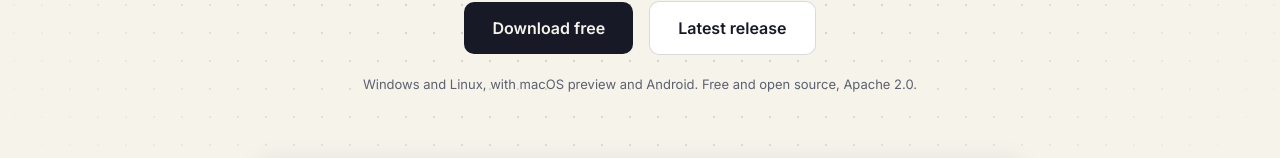
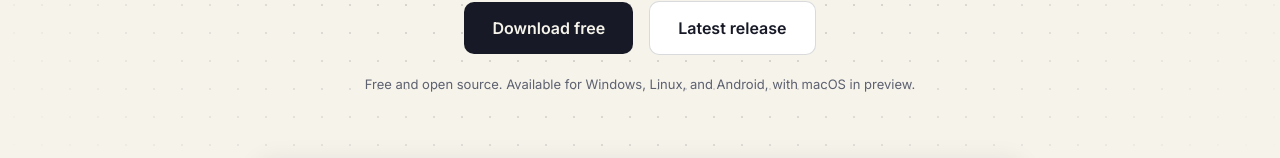
Before and after one commit to CW-Codewalnut/typemate-website, a Next.js app: page / in a window 1280 px wide. Shown: the part 541-699 px from the top of the page. Built offline with nearby package versions, Linux system fonts and the light colour scheme; no server answers.

Commit message:
copy: refine the hero platform line

```diff
--- a/components/hero.tsx
+++ b/components/hero.tsx
@@ -98,8 +98,8 @@ export function Hero() {
           transition={{ duration: 0.8, delay: 0.45 }}
           className="mt-5 text-[13px] text-muted"
         >
-          Windows and Linux, with macOS preview and Android. Free and open
-          source, Apache 2.0.
+          Free and open source. Available for Windows, Linux, and Android,
+          with macOS in preview.
         </motion.p>
       </motion.div>
 
```
